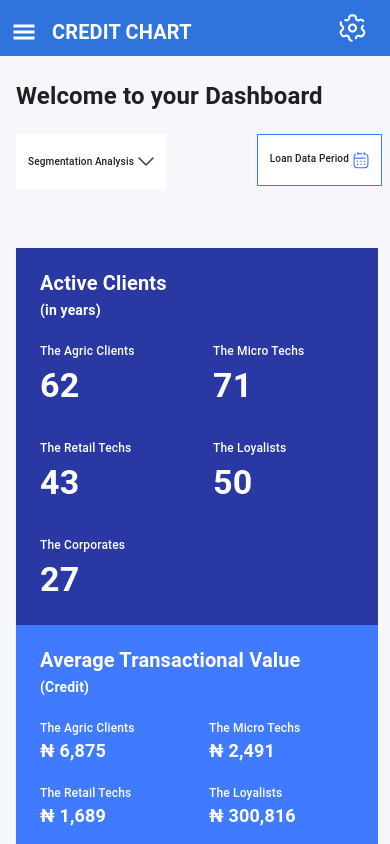
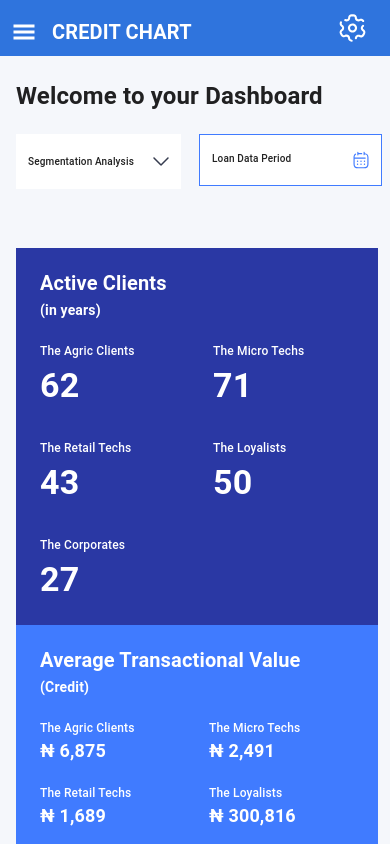
Before and after one commit to daveeedu/periculum_test, a React (Create React App) app: page / in a window 390 px wide. Shown: the top 844 px of the page. Built offline with nearby package versions, Linux system fonts and the light colour scheme.

Commit message:
modify datePicker

```diff
--- a/src/components/input/SelectInput.jsx
+++ b/src/components/input/SelectInput.jsx
@@ -23,7 +23,7 @@ const SelectInput = ({ label, value, defaultValue, onChange, options }) => {
     }, []);
 
     return (
-        <div className="relative inline-block lg:w-[35%] md:w-[45%] w-100 z-15" ref={dropdownRef}>
+        <div className="relative inline-block lg:w-[35%] md:w-[45%] w-[90%] z-15" ref={dropdownRef}>
             <label className="text-sm font-medium text-gray-700">{label}</label>
             <div className="relative">
                 <div
--- a/src/components/others/DatePicker.jsx
+++ b/src/components/others/DatePicker.jsx
@@ -23,11 +23,11 @@ const DatePicker = ({ label }) => {
     }, []);
 
     return (
-        <div className="relative inline-block xl:w-[25%] lg:w-[35%] md:w-[45%] w-100 md:mt-0  z-0" ref={dropdownRef}>
+        <div className="relative inline-block xl:w-[25%] lg:w-[35%] md:w-[45%] w-100 md:mt-0  " ref={dropdownRef}>
             <label className="text-sm font-medium text-gray-700">{label}</label>
             <div className="relative">
                 <div
-                    className="border border-[#407BFF] bg-transparent flex justify-between gap-1 md:text-[15px] text-[10px] font-[500] text-[ #363C4F] block w-full mt-1 py-4 md:px-4 px-3 bg-white cursor-pointer"
+                    className="border border-[#407BFF] bg-transparent flex justify-between  gap-1 md:text-[15px] text-[10px] font-[500] text-[ #363C4F] block w-full mt-1 py-4 md:px-4 px-3 bg-white cursor-pointer"
                     onClick={toggleOptions}
                 >
                     {"Loan Data Period"}
--- a/src/pages/dashboard/Index.jsx
+++ b/src/pages/dashboard/Index.jsx
@@ -22,7 +22,7 @@ const Dashboard = () => {
         <h1 className='text-[24px] font-[700] text-#000000'>Welcome to your Dashboard</h1>
       </div>
 
-      <div className='flex justify-between mt-4 md:pr-10 md:pl-0 pl-4 pr-2 z-10'>
+      <div className='md:flex md:justify-between grid grid-cols-2   mt-4 md:pr-10 md:pl-0 pl-4 pr-2 z-10'>
         <SelectInput
           defaultValue={segmentationAnalysisData.find(option => option.id === 1)?.value}
           value={selectedValue}
```
